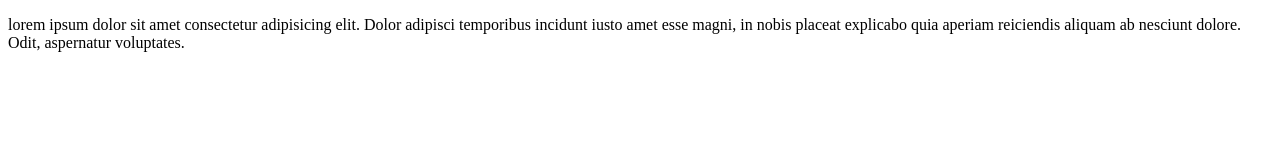
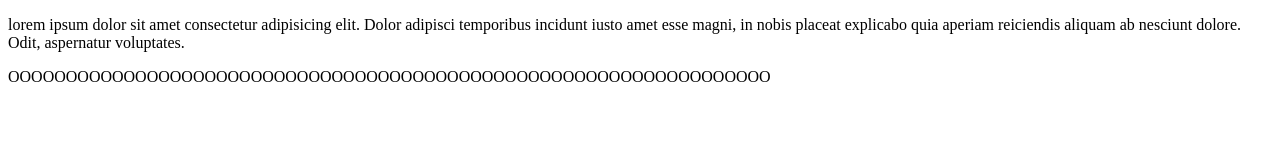
Before and after one commit to ALEXBIILZ2K/html-demo, a plain HTML site: page index.html in a window 1280 px wide. Drawn offline with Linux system fonts and the light colour scheme.

Commit message:
added oooooo to index.html

```diff
--- a/index.html
+++ b/index.html
@@ -9,8 +9,8 @@
 	</style>
 </head>
 <body>
-	<p>lorem ipsum dolor sit amet consectetur adipisicing elit. Dolor adipisci temporibus incidunt iusto amet esse magni, in nobis placeat explicabo quia aperiam reiciendis aliquam ab nesciunt dolore. Odit, aspernatur voluptates.</p>
+		<p>lorem ipsum dolor sit amet consectetur adipisicing elit. Dolor adipisci temporibus incidunt iusto amet esse magni, in nobis placeat explicabo quia aperiam reiciendis aliquam ab nesciunt dolore. Odit, aspernatur voluptates.</p>
+		<P>OOOOOOOOOOOOOOOOOOOOOOOOOOOOOOOOOOOOOOOOOOOOOOOOOOOOOOOOOOOOOOOOOO</P>
 
-	</div>
 </body>
 </html>
```
Also changed, not shown: 1 other file.
